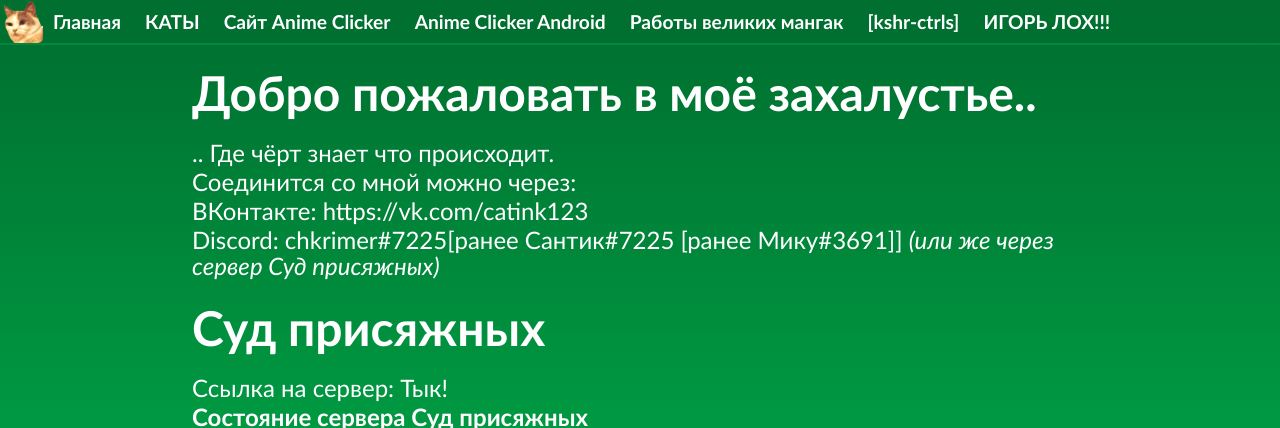
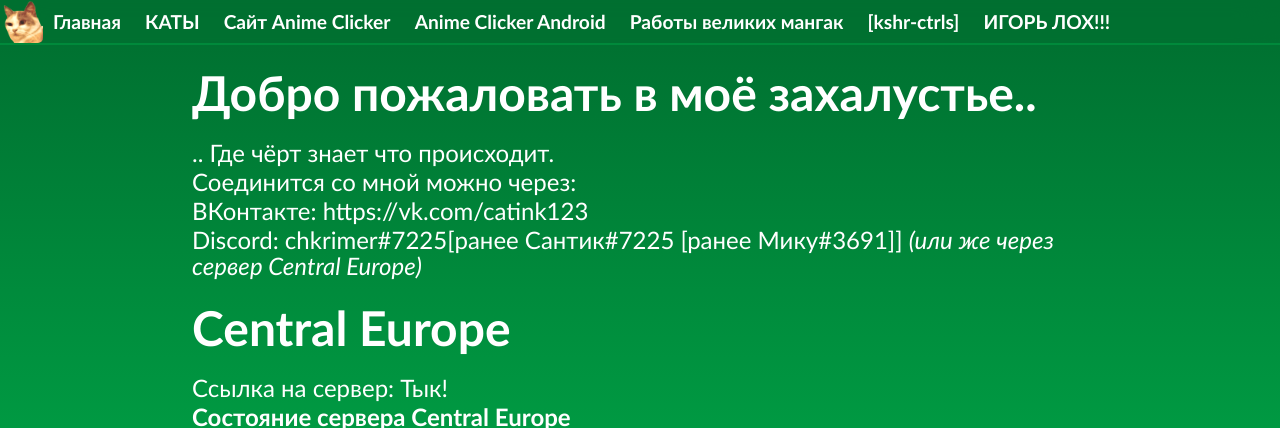
Before and after one commit to catink123/catink123.github.io, a Jekyll site: the page built from index.html, in a window 1280 px wide and 1302 px high, cut to the strip 0-428 px from the top of the window. Built offline with Jekyll 4.4.1, drawn with Linux system fonts in a browser that asks for light colours.

Commit message:
Update index.html

```diff
--- a/index.html
+++ b/index.html
@@ -7,10 +7,10 @@ title: Catink123 Site
 	<p>.. Где чёрт знает что происходит.</p>
 	<p>Соединится со мной можно через: </p>
 	<p>ВКонтакте: <a href="https://vk.com/catink123">https://vk.com/catink123</a></p>
-	<p>Discord: chkrimer#7225[ранее Сантик#7225 [ранее Мику#3691]] <i>(или же через сервер Суд присяжных)</i></p>
-	<h1>Суд присяжных</h1>
+	<p>Discord: chkrimer#7225[ранее Сантик#7225 [ранее Мику#3691]] <i>(или же через сервер Central Europe)</i></p>
+	<h1>Central Europe</h1>
 	<p>Ссылка на сервер: <a href="https://discord.gg/5AxuEDP">Тык!</a></p>
-	<p><strong>Состояние сервера Суд присяжных</strong></p>
+	<p><strong>Состояние сервера Central Europe</strong></p>
 	<iframe src="https://discordapp.com/widget?id=279887205026234368&theme=dark" width="100%" height="500" allowtransparency="true" frameborder="0"></iframe>
 	<p>Current osu! rank: <a href="http://lemmmy.pw/osusig/sig.php?colour=hex00ff9a&amp;uname=catink123&amp;pp=2&amp;countryrank&amp;removeavmargin&amp;flagshadow&amp;flagstroke&amp;darktriangles&amp;opaqueavatar&amp;onlineindicator=undefined&amp;xpbar&amp;xpbarhex">Click!</a></p>
 	<p><br><br>Становится больно на душе когда любимый человек перестаёт относится к тебе так же хорошо и мило как раньше и находит себе "друга получше". Так ты становишься человеком под названием "просто когда-то друг был хороший наверное". (Не подтверждённый вывод, который может изменится.) - Apr 30 2019, 12:30 PM - catink123</p>
```
